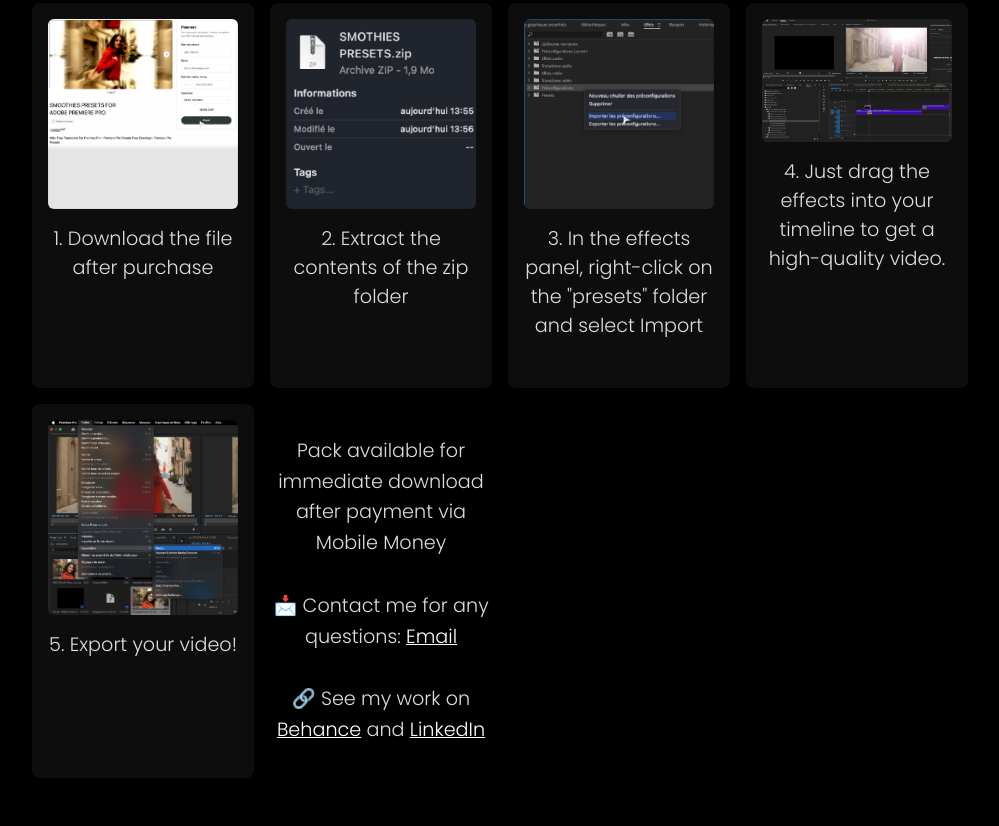
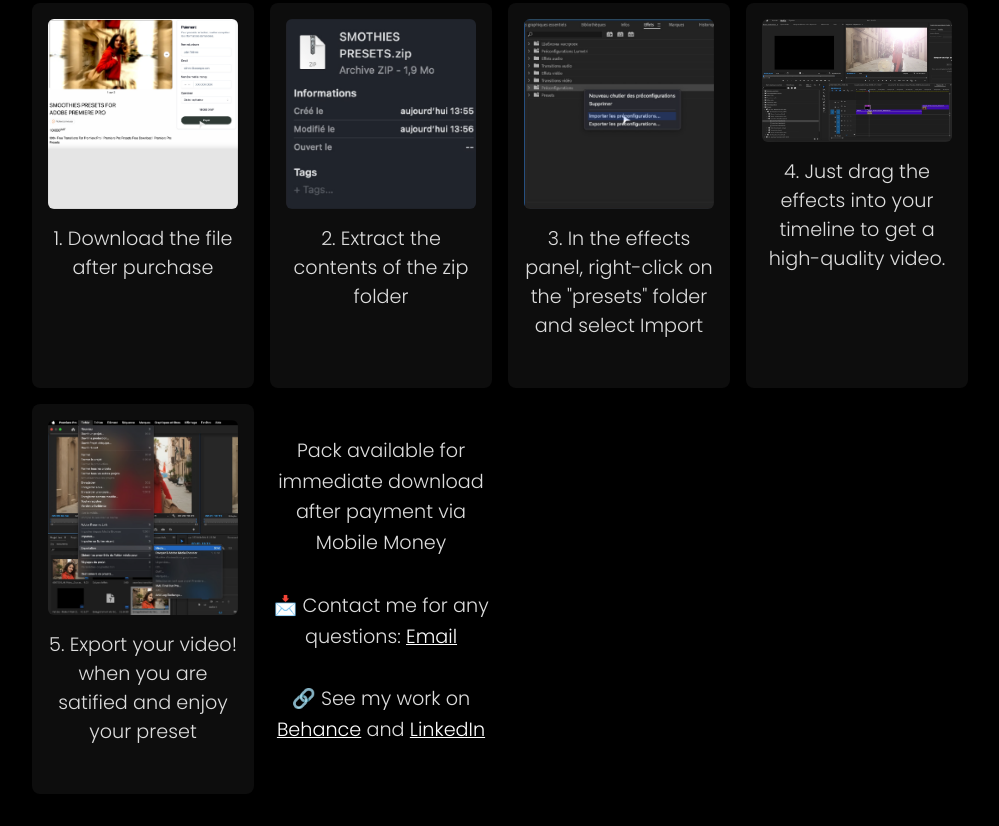
Before and after one commit to AxelNzie1/Visual-Effects-Pack, a plain HTML site: page index.html in a window 1280 px wide. Shown: the part 1120-1946 px from the top of the page, without its empty margins (140-1139 px from the left). Drawn offline with Linux system fonts and the light colour scheme.

Commit message:
first commit

```diff
--- a/index.html
+++ b/index.html
@@ -179,7 +179,7 @@
       </div>
       <div class="step">
         <img src="images/render.png" alt="Step 5">
-        <p>5. Export your video!</p>
+        <p>5. Export your video! when you are satified and enjoy your preset </p>
       </div>
 
       <div class="footer">
```
